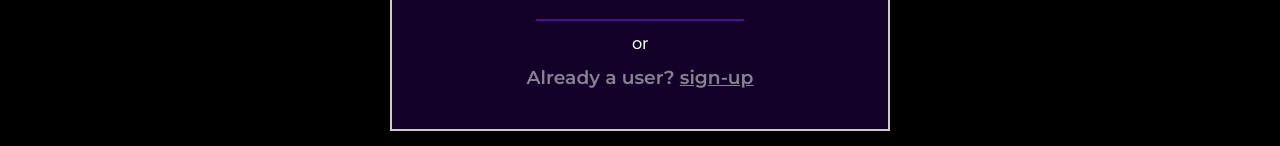
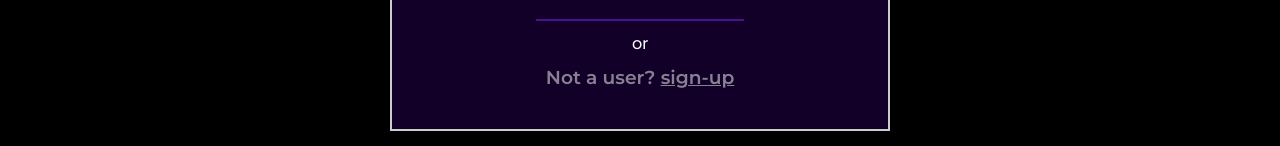
Before and after one commit to prattiikk/ParkNpay, a React (Create React App) app: page /login in a window 1280 px wide. Shown: the part 549-695 px from the top of the page. Built offline with nearby package versions, Linux system fonts and the light colour scheme; a web font is replaced by a local one.

Commit message:
made a minor change in login page

```diff
--- a/src/pages/login.js
+++ b/src/pages/login.js
@@ -30,7 +30,7 @@ const Login = () => {
         <button className='login-form__button' onClick={login} type="submit">Submit</button>
         <hr className='login-form__hr'></hr>
         <p className='login-form__or'>or</p>
-        <h3 className='login-form__footing'>Already a user? <span> <Link id='sign-up-now' to='/signup'>sign-up</Link> </span></h3>
+        <h3 className='login-form__footing'>Not a user? <span> <Link id='sign-up-now' to='/signup'>sign-up</Link> </span></h3>
       </form>
     </div>
     <hr></hr>
```
